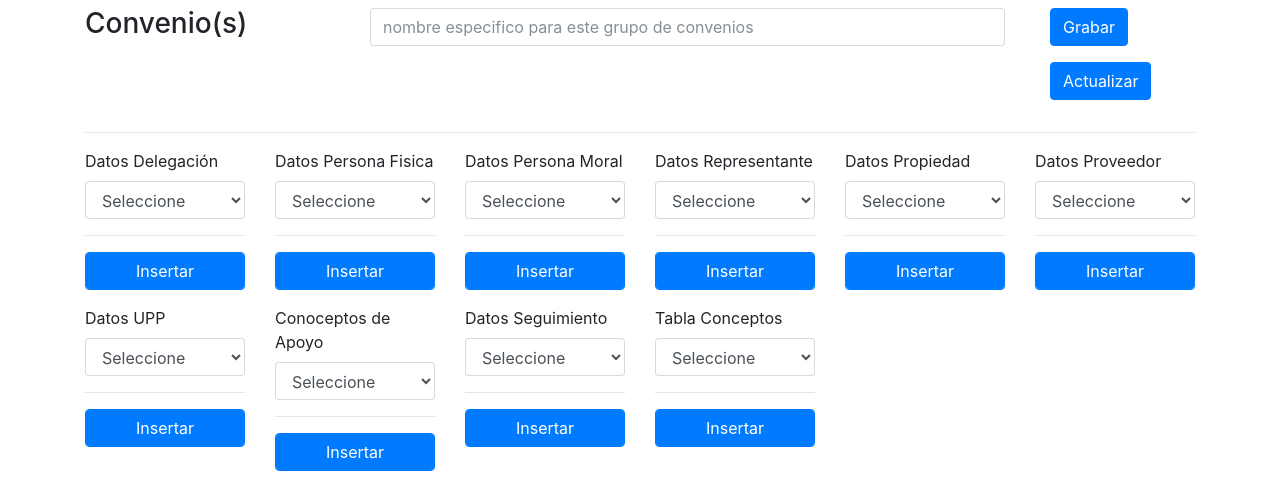
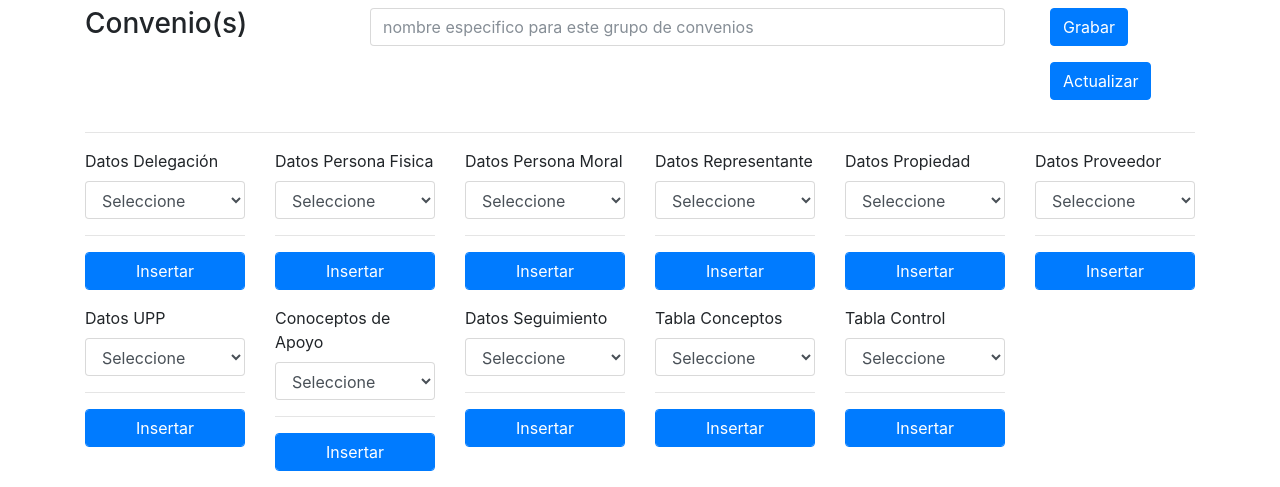
Before and after one commit to ebeltranorozco/sisep, a CodeIgniter app: the page made by application/views/convenio/v_convenio.php in a window 1280 px wide. Shown: the top 487 px of the page. Run offline with CodeIgniter, Linux system fonts and the light colour scheme; data that the repository does not hold is empty; some libraries are stand-ins or nearby versions.

Commit message:
correccion convenio
se adecuo a la edicion del convenio de un combo con los campos de nombre de programa, componente e incentivo y se anexaron esas variantes al join genera de generacion del convenio

```diff
--- a/application/controllers/Beneficiario.php
+++ b/application/controllers/Beneficiario.php
@@ -356,8 +356,10 @@ class Beneficiario extends CI_Controller {
 					$this->db->join('sisepdatospropiedad','sisepdatospropiedad.id_padron_beneficiario = siseppadronbeneficiarios.`id_padron_beneficiario` ','left');
 					$this->db->join('sisepdatosbanco','sisepdatosbanco.id_padron_beneficiario = siseppadronbeneficiarios.`id_padron_beneficiario` ','left');
 					$this->db->join('siseprepresentanteslegales','siseprepresentanteslegales.id_padron_beneficiario = siseppadronbeneficiarios.`id_padron_beneficiario` ','left');
-
 					$this->db->join('sisepdelegaciones','sisepdelegaciones.id_delegacion > 0','full');
+					$this->db->join('incentivos_federales','incentivos_federales.id_incentivo > 0','full');
+					$this->db->join('programas_federales','programas_federales.id_programa > 0','full');
+					$this->db->join('componentes_federales','componentes_federales.id_componente > 0','full');
 					$this->db->where( 'siseppadronbeneficiarios.id_padron_beneficiario',$idPadron);
 					$cConsulta1 = $this->db->get_compiled_select();
 
--- a/application/views/convenio/v_convenio.php
+++ b/application/views/convenio/v_convenio.php
@@ -187,6 +187,19 @@ ini_set("session.gc_maxlifetime","7200");//2017-07-11
 								<hr size="1">
 								<button value='tablaconceptos' class="insertar-campo btn-primary form-control">Insertar</button>
 							</div>
+
+							<!--2017-12-01 anexado para meter combo con programas, componente e incentivos manualmente-->
+							<div id="idDivTablaControl" class="form-group col-xs-6 col-sm-2" >
+								<label>Tabla Control</label>
+								<select id="cboTablaControl" class="form-control">
+									<option value="0">Seleccione</option>
+									<option value="nombre_programa">nombre programa</option>
+									<option value="nombre_componente">nombre componente</option>
+									<option value="nombre_incentivo">nombre incentivo</option>
+								</select>
+								<hr size="1">
+								<button value='tablacontrol' class="insertar-campo btn-primary form-control">Insertar</button>
+							</div>
 						</div> <!-- FIN DEL ROW  DE LOS BOTONES -->
 
 						<div id='divConvenio'  class="row">
--- a/assets/convenio/js/funciones_convenio.js
+++ b/assets/convenio/js/funciones_convenio.js
@@ -126,6 +126,7 @@ $(function () {
 	$(".insertar-campo").click(function(){
 
 		var boton = $(this).val();
+		//alert('ENTRO');
 		if (boton == 'delegacion') {
 			var cpo = $("#cboDelegaciones").val();
 		}
@@ -160,8 +161,11 @@ $(function () {
 			var cpo = $("#cboTablaConceptos").val();
 			var cpo = 'tablaconceptos'; // fijo
 		}
+		if (boton == 'tablacontrol') {
+			var cpo = $("#cboTablaControl").val();
+		}
+		//alert(cpo);
 		if (cpo){
-			//alert(cpo);
 			cpo = '<strong>((' +cpo + '))</strong>';
 			CKEDITOR.instances['editor1'].insertHtml(cpo);
 		}
```
